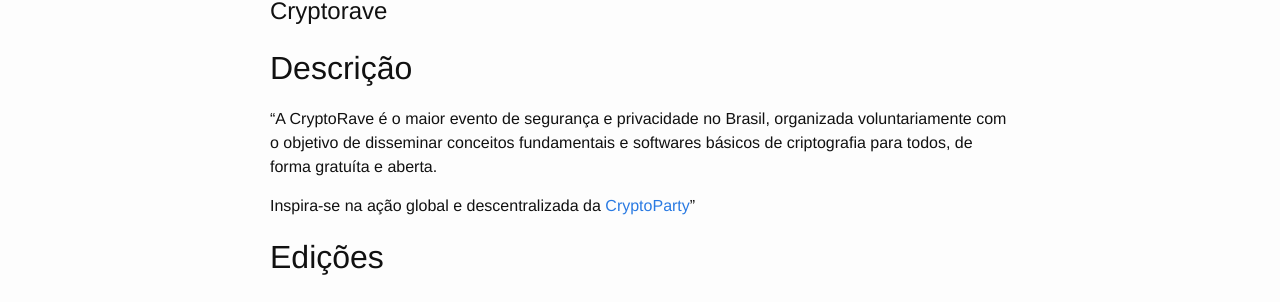
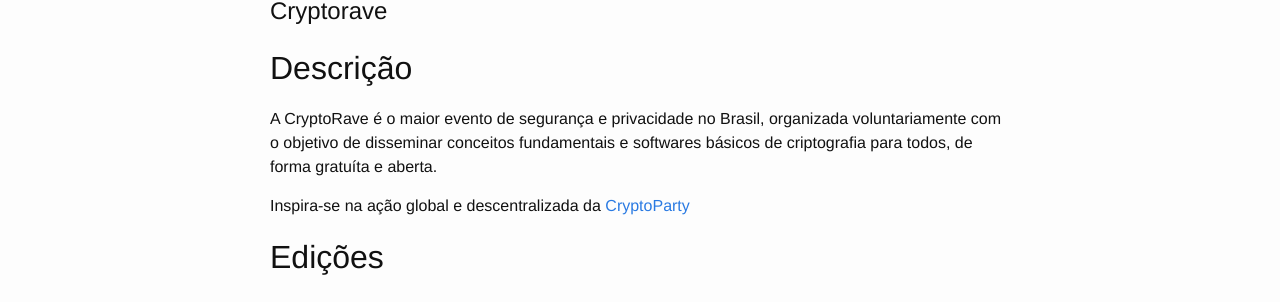
Before and after one commit to webiwg/eventos-web, a Jekyll site: the page built from cryptorave.md, in a window 1280 px wide. Shown: the part 129-431 px from the top of the page. Built offline with Jekyll 4.4.1, drawn with Linux system fonts in a browser that asks for light colours.

```diff
--- a/cryptorave.md
+++ b/cryptorave.md
@@ -5,9 +5,9 @@ layout: page
 
 ##  Descrição
 
-"A CryptoRave é o maior evento de segurança e privacidade no Brasil, organizada voluntariamente com o objetivo de disseminar conceitos fundamentais e softwares básicos de criptografia para todos, de forma gratuíta e aberta.
+A CryptoRave é o maior evento de segurança e privacidade no Brasil, organizada voluntariamente com o objetivo de disseminar conceitos fundamentais e softwares básicos de criptografia para todos, de forma gratuíta e aberta.
 
-Inspira-se na ação global e descentralizada da [CryptoParty](https://www.cryptoparty.in)"
+Inspira-se na ação global e descentralizada da [CryptoParty](https://www.cryptoparty.in)
 
 ## Edições
 
```
Also changed, not shown: devcamp.md (+2 -2 lines).
